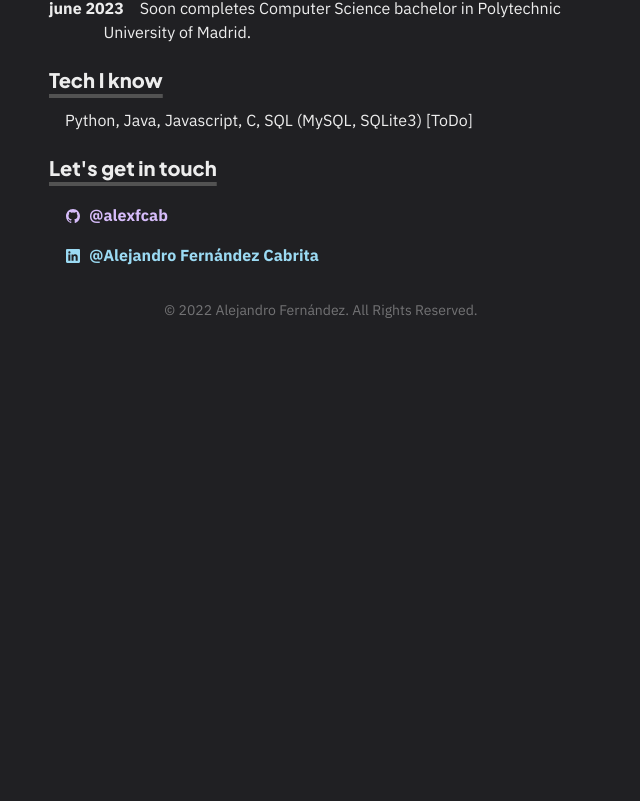
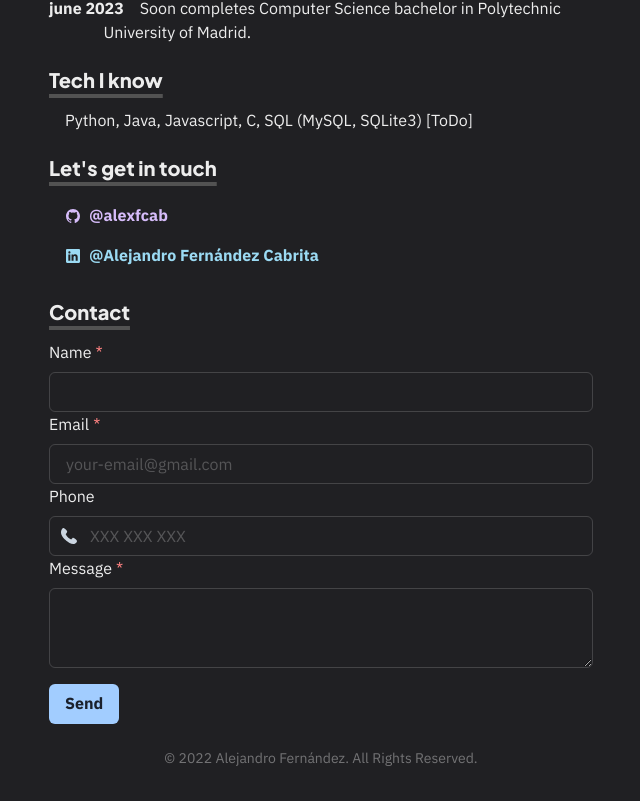
Before and after one commit to alexfcab/alexfcab-homepage, a Next.js app: page / in a window 1280 px wide. Shown: the part 746-1547 px from the top of the page, without its empty margins (319-959 px from the left). Before the commit the page ends 1099 px from the top, so only its background shows below. Built offline with nearby package versions, Linux system fonts and the light colour scheme.

Commit message:
contact form

```diff
--- /dev/null
+++ b/components/form.js
@@ -0,0 +1,81 @@
+// form component with chakra-ui and react-hook-form using emailjs to receive the email
+// use toast to show the status of the form
+
+import { useState } from 'react'
+import { useForm } from 'react-hook-form'
+import { Box, Button, FormControl, FormLabel, Input, Textarea, useToast, InputLeftElement, InputGroup } from '@chakra-ui/react'
+import { PhoneIcon } from '@chakra-ui/icons'
+import emailjs from 'emailjs-com'
+
+export const Form = () => {
+    const toast = useToast()
+    const [loading, setLoading] = useState(false)
+    const { register, handleSubmit, reset } = useForm()
+
+    const onSubmit = async (data) => {
+        setLoading(true)
+        try {
+            await emailjs.send(
+                'alexfcab_gmail',
+                'template_dsmz6y8',
+                data,
+                'BeLG4IVOw9NmY3V5E'
+            )
+            toast({
+                title: 'Message sent.',
+                description: 'I\'ll reply you back as soon as possible.',
+                status: 'success',
+                duration: 9000,
+                isClosable: true,
+            })
+            reset()
+        } catch (error) {
+            toast({
+                title: 'An error occurred.',
+                description: 'Please try again later.',
+                status: 'error',
+                duration: 9000,
+                isClosable: true,
+            })
+        }
+        setLoading(false)
+    }
+
+    return ( // use toast from chakra-ui to show alerts like if the email was sent or not
+        <Box as="form" onSubmit={handleSubmit(onSubmit)}>
+            <FormControl id="name" isRequired>
+                <FormLabel>Name</FormLabel>
+                <Input type="text" {...register('name')} />
+            </FormControl>
+            <FormControl id="email" isRequired>
+                <FormLabel>Email</FormLabel>
+                <Input type="email" placeholder='your-email@gmail.com' {...register('email')} />
+            </FormControl>
+            <FormControl id="phone">
+                <FormLabel>Phone</FormLabel>
+                <InputGroup>
+                    <InputLeftElement
+                        pointerEvents='none'
+                        children={<PhoneIcon color='gray.300' />}
+                    />
+                    <Input type="tel" placeholder='XXX XXX XXX' {...register('phone')} />
+                </InputGroup>
+            </FormControl>
+            <FormControl id="message" isRequired>
+                <FormLabel>Message</FormLabel>
+                <Textarea {...register('message')} />
+            </FormControl>
+            <Button
+                type="submit"
+                colorScheme="messenger"
+                mt={4}
+                isLoading={loading}
+                loadingText="Sending"
+            >
+                Send
+            </Button>
+        </Box>
+    )
+}
+
+export default Form
--- a/components/grid-item.js
+++ b/components/grid-item.js
@@ -1,7 +1,7 @@
 import NextLink from 'next/link'
 import Image from 'next/image'
 import { Box, Text, LinkBox, LinkOverlay } from '@chakra-ui/react'
-import { Global } from '@emotion/react'
+import { Global, css } from '@emotion/react'
 
 export const GridItem = ({ children, href, title, thumbnail }) => (
     <Box w="100%" align="center">
@@ -31,7 +31,7 @@ export const WorkGridItem = ({children, id, title, thumbnail}) => (
                         {title}
                     </Text>
                 </LinkOverlay>
-                <Text fontsize={14} >{children}</Text>
+                <Text fontSize={14} >{children}</Text>
             </LinkBox>
         </NextLink>
     </Box>
@@ -39,7 +39,7 @@ export const WorkGridItem = ({children, id, title, thumbnail}) => (
 
 export const GridItemStyle = () => (
     <Global
-      styles={`
+      styles={css`
         .grid-item-thumbnail {
           border-radius: 12px;
         }
--- a/package.json
+++ b/package.json
@@ -16,11 +16,14 @@
     "@chakra-ui/react": "^2.3.4",
     "@emotion/react": "^11.10.4",
     "@emotion/styled": "^11.10.4",
+    "emailjs-com": "^3.2.0",
     "framer-motion": "^7.5.0",
     "next": "^12.3.1",
     "react": "^18.2.0",
     "react-dom": "^18.2.0",
-    "react-icons": "^4.4.0"
+    "react-hook-form": "^7.36.1",
+    "react-icons": "^4.4.0",
+    "three": "^0.145.0"
   },
   "devDependencies": {
     "eslint": "^8.24.0",
--- a/pages/index.js
+++ b/pages/index.js
@@ -3,6 +3,7 @@ import { Button, Container, Box, Heading, Image, Link, List, ListItem, Icon, use
 import { ChevronRightIcon } from '@chakra-ui/icons'
 import Section from '../components/section'
 import Paragraph from '../components/paragraph'
+import Form from '../components/form'
 import { BioSection, BioYear } from '../components/bio'
 import { IoLogoGithub, IoLogoLinkedin } from 'react-icons/io5'
 
@@ -112,6 +113,12 @@ const Page = () => {
                     </ListItem>
                 </List>
             </Section>
+            <Section delay={0.4}>
+                <Heading as="h3" variant="section-title">
+                    Contact
+                </Heading>
+                <Form />
+            </Section>
         </Container>
     )
 }
```
Also changed, not shown: 1 other file (tests, documents, lock files or other folders).
